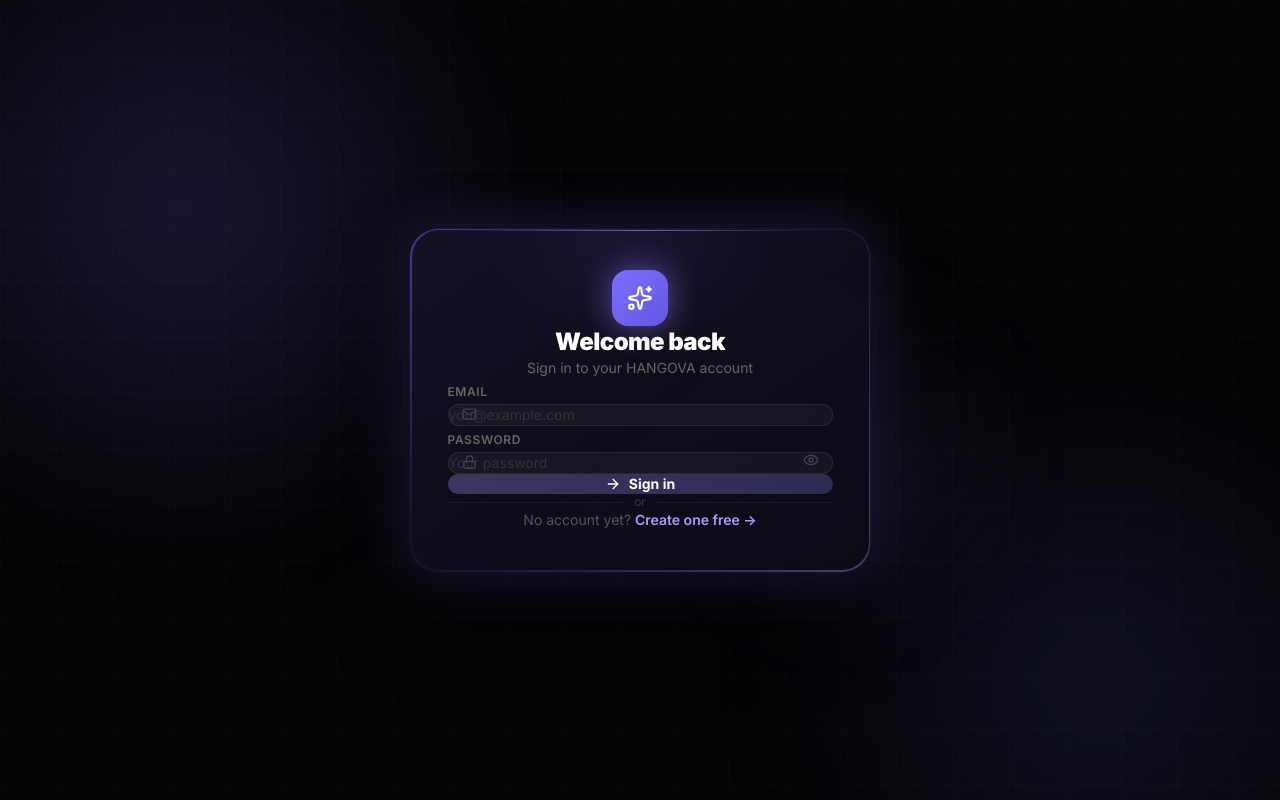
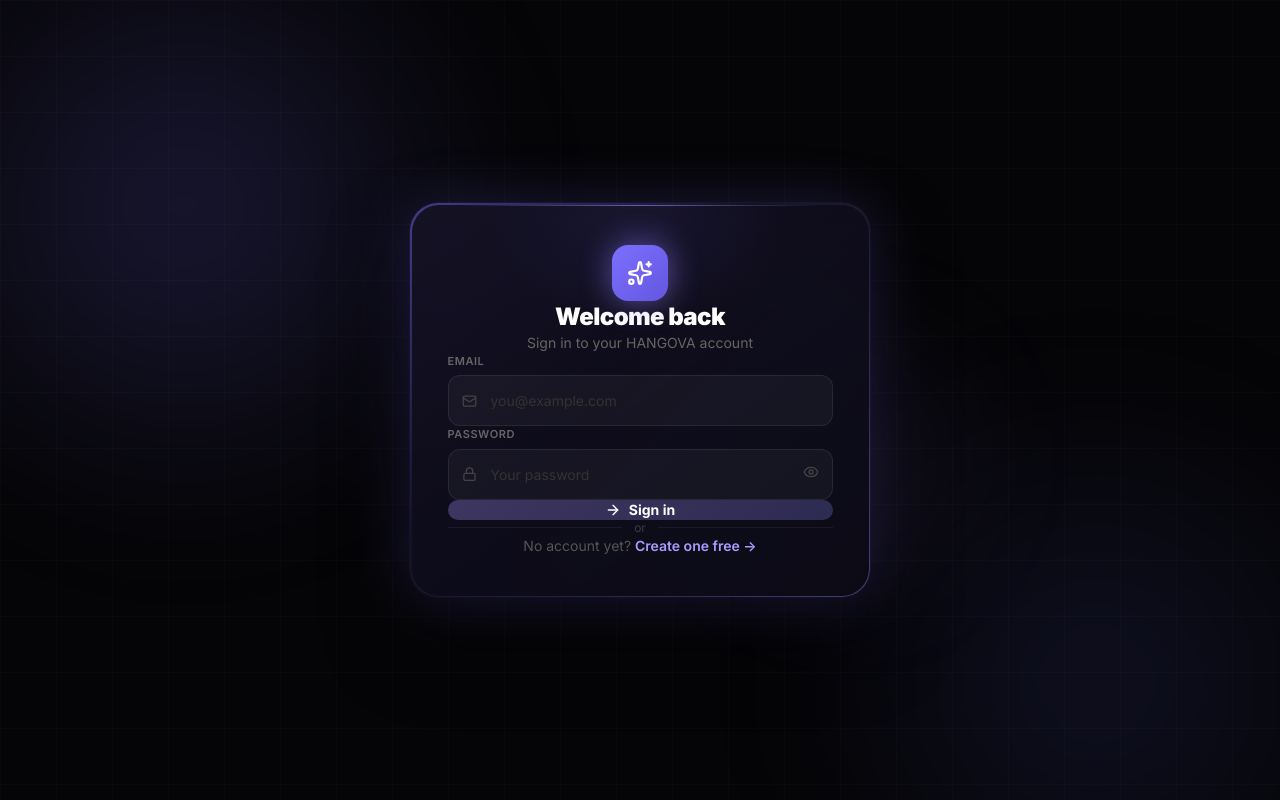
Before and after one commit to manojkumar2006-web/hangova_26, a Next.js app: page /login in a window 1280 px wide. Built offline with nearby package versions, Linux system fonts and the light colour scheme.

Commit message:
fix: implement fail-safe inline styles for input padding, border, and border-radius in login and signup Fields

```diff
--- a/app/(auth)/login/page.tsx
+++ b/app/(auth)/login/page.tsx
@@ -39,31 +39,48 @@
     : "rgba(255,255,255,0.04)";
 
   return (
-    <div className="space-y-1.5">
-      <label htmlFor={id} className="text-xs font-semibold uppercase tracking-wider" style={{ color: "#666" }}>
+    <div style={{ display: "flex", flexDirection: "column", gap: "6px" }}>
+      <label htmlFor={id} style={{
+        fontSize: "11px",
+        fontWeight: "600",
+        textTransform: "uppercase",
+        letterSpacing: "0.05em",
+        color: "#666",
+        display: "block",
+      }}>
         {label}
       </label>
       <div className="relative">
         <Icon size={15} className="absolute left-3.5 top-1/2 -translate-y-1/2 pointer-events-none"
-          style={{ color: focused ? "#7c6fff" : error ? "#ef4444" : "#444" }} />
+          style={{ color: focused ? "#7c6fff" : error ? "#ef4444" : "#444", zIndex: 10 }} />
         <input
           id={id} type={type} placeholder={placeholder} value={value}
           onChange={e => onChange(e.target.value)}
           onFocus={() => setFocused(true)}
           onBlur={() => { setFocused(false); onBlurValidate(); }}
-          className="w-full pl-10 pr-10 py-3.5 rounded-xl text-sm text-white placeholder-[#333] focus:outline-none transition-all duration-200"
+          className="w-full placeholder-[#333] transition-all duration-200"
           style={{
             background: bg,
             border: `1px solid ${borderColor}`,
             boxShadow: focused && !error ? "0 0 0 4px rgba(124,111,255,0.08)" : "none",
+            width: "100%",
+            paddingLeft: "42px",
+            paddingRight: "42px",
+            paddingTop: "14px",
+            paddingBottom: "14px",
+            borderRadius: "12px",
+            fontSize: "14px",
+            color: "#ffffff",
+            outline: "none",
+            fontFamily: "inherit",
           }}
         />
-        <div className="absolute right-3.5 top-1/2 -translate-y-1/2">
+        <div className="absolute right-3.5 top-1/2 -translate-y-1/2" style={{ zIndex: 10 }}>
           {rightSlot ?? (success && <CheckCircle2 size={16} style={{ color: "#22c55e" }} />)}
         </div>
       </div>
       {error && (
-        <p className="text-[11px] flex items-center gap-1" style={{ color: "#f87171" }}>
+        <p style={{ fontSize: "11px", color: "#f87171", display: "flex", alignItems: "center", gap: "4px", marginTop: "2px" }}>
           <span>⚠</span> {error}
         </p>
       )}
--- a/app/(auth)/signup/page.tsx
+++ b/app/(auth)/signup/page.tsx
@@ -49,22 +49,47 @@
   const border = error ? "rgba(239,68,68,0.55)" : focused ? "rgba(124,111,255,0.6)" : success ? "rgba(34,197,94,0.45)" : "rgba(255,255,255,0.08)";
   const bg = error ? "rgba(239,68,68,0.05)" : focused ? "rgba(124,111,255,0.06)" : "rgba(255,255,255,0.04)";
   return (
-    <div className="space-y-1.5">
-      <label htmlFor={id} className="text-xs font-semibold uppercase tracking-wider" style={{ color: "#666" }}>{label}</label>
+    <div style={{ display: "flex", flexDirection: "column", gap: "6px" }}>
+      <label htmlFor={id} style={{
+        fontSize: "11px",
+        fontWeight: "600",
+        textTransform: "uppercase",
+        letterSpacing: "0.05em",
+        color: "#666",
+        display: "block",
+      }}>{label}</label>
       <div className="relative">
         <Icon size={15} className="absolute left-3.5 top-1/2 -translate-y-1/2 pointer-events-none"
-          style={{ color: focused ? "#7c6fff" : error ? "#ef4444" : "#444" }} />
+          style={{ color: focused ? "#7c6fff" : error ? "#ef4444" : "#444", zIndex: 10 }} />
         <input id={id} type={type} placeholder={placeholder} value={value}
           onChange={e => onChange(e.target.value)}
           onFocus={() => setFocused(true)}
           onBlur={() => { setFocused(false); onBlurFn?.(); }}
-          className="w-full pl-10 pr-10 py-3 rounded-xl text-sm text-white placeholder-[#333] focus:outline-none transition-all duration-200"
-          style={{ background: bg, border: `1px solid ${border}`, boxShadow: focused && !error ? "0 0 0 4px rgba(124,111,255,0.08)" : "none" }} />
-        <div className="absolute right-3.5 top-1/2 -translate-y-1/2">
+          className="w-full placeholder-[#333] transition-all duration-200"
+          style={{
+            background: bg,
+            border: `1px solid ${border}`,
+            boxShadow: focused && !error ? "0 0 0 4px rgba(124,111,255,0.08)" : "none",
+            width: "100%",
+            paddingLeft: "42px",
+            paddingRight: "42px",
+            paddingTop: "14px",
+            paddingBottom: "14px",
+            borderRadius: "12px",
+            fontSize: "14px",
+            color: "#ffffff",
+            outline: "none",
+            fontFamily: "inherit",
+          }} />
+        <div className="absolute right-3.5 top-1/2 -translate-y-1/2" style={{ zIndex: 10 }}>
           {rightSlot ?? (success && <CheckCircle2 size={15} style={{ color: "#22c55e" }} />)}
         </div>
       </div>
-      {error && <p className="text-[11px] flex items-center gap-1" style={{ color: "#f87171" }}><span>⚠</span>{error}</p>}
+      {error && (
+        <p style={{ fontSize: "11px", color: "#f87171", display: "flex", alignItems: "center", gap: "4px", marginTop: "2px" }}>
+          <span>⚠</span>{error}
+        </p>
+      )}
     </div>
   );
 }
--- a/app/globals.css
+++ b/app/globals.css
@@ -1,6 +1,7 @@
 @import "tailwindcss";
 
-@source "..";
+@source ".";
+@source "../components";
 
 :root {
   --bg: #080808;
--- a/package.json
+++ b/package.json
@@ -40,8 +40,10 @@
     "@types/react": "^19",
     "@types/react-dom": "^19",
     "@types/web-push": "^3.6.4",
+    "autoprefixer": "^10.5.2",
     "eslint": "^9",
     "eslint-config-next": "16.2.10",
+    "postcss": "^8.5.19",
     "tailwindcss": "^4",
     "ts-node": "^10.9.2",
     "typescript": "^5"
--- a/postcss.config.js
+++ b/postcss.config.js
@@ -1,5 +1,6 @@
 module.exports = {
   plugins: {
     "@tailwindcss/postcss": {},
+    "autoprefixer": {},
   },
 };
```
Also changed, not shown: 1 other file (tests, documents, lock files or other folders).
